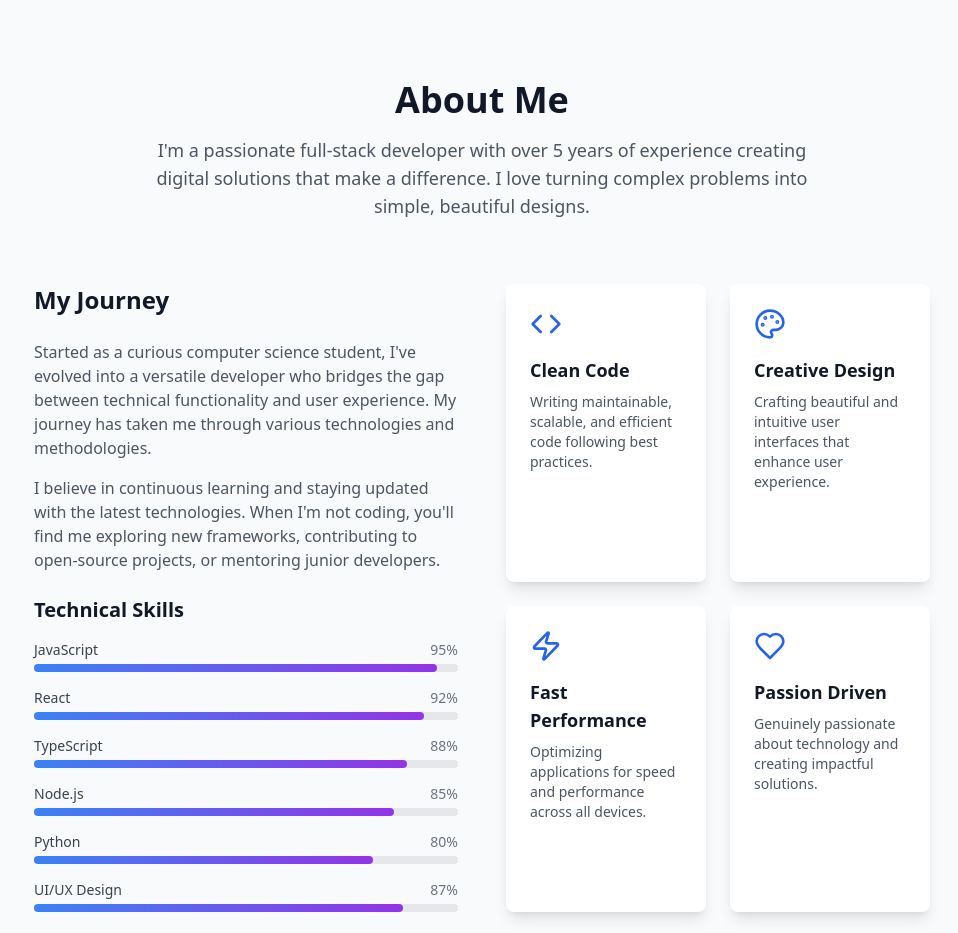
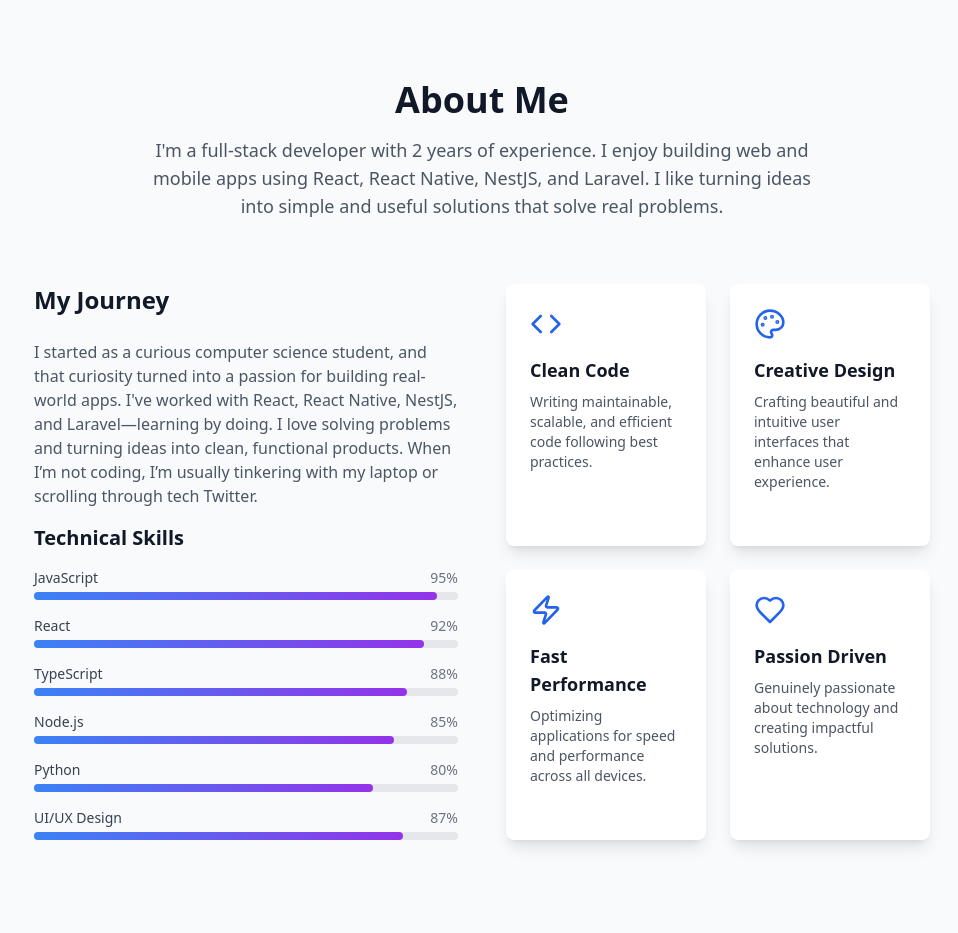
Before and after one commit to ksamrat224/Portfolio-3.0, a React (Vite) app: page / in a window 1280 px wide. Shown: the part 800-1733 px from the top of the page, without its empty margins (158-1116 px from the left). Built offline with nearby package versions, Linux system fonts and the light colour scheme.

Commit message:
journey and about me done

```diff
--- a/src/components/About.tsx
+++ b/src/components/About.tsx
@@ -55,9 +55,7 @@ const About = () => {
           <div className="text-center mb-16">
             <h2 className="text-4xl font-bold text-gray-900 mb-4">About Me</h2>
             <p className="text-lg text-gray-600 max-w-2xl mx-auto">
-              I'm a passionate full-stack developer with over 5 years of experience creating
-              digital solutions that make a difference. I love turning complex problems into
-              simple, beautiful designs.
+          I'm a full-stack developer with 2 years of experience. I enjoy building web and mobile apps using React, React Native, NestJS, and Laravel. I like turning ideas into simple and useful solutions that solve real problems.
             </p>
           </div>
 
@@ -69,15 +67,9 @@ const About = () => {
             >
               <h3 className="text-2xl font-bold text-gray-900 mb-6">My Journey</h3>
               <p className="text-gray-600 mb-4">
-                Started as a curious computer science student, I've evolved into a versatile
-                developer who bridges the gap between technical functionality and user experience.
-                My journey has taken me through various technologies and methodologies.
+             I started as a curious computer science student, and that curiosity turned into a passion for building real-world apps. I've worked with React, React Native, NestJS, and Laravel—learning by doing. I love solving problems and turning ideas into clean, functional products. When I’m not coding, I’m usually tinkering with my laptop or scrolling through tech Twitter.
               </p>
-              <p className="text-gray-600 mb-6">
-                I believe in continuous learning and staying updated with the latest technologies.
-                When I'm not coding, you'll find me exploring new frameworks, contributing to
-                open-source projects, or mentoring junior developers.
-              </p>
+
 
               <h4 className="text-xl font-semibold text-gray-900 mb-4">Technical Skills</h4>
               <div className="space-y-4">
```
